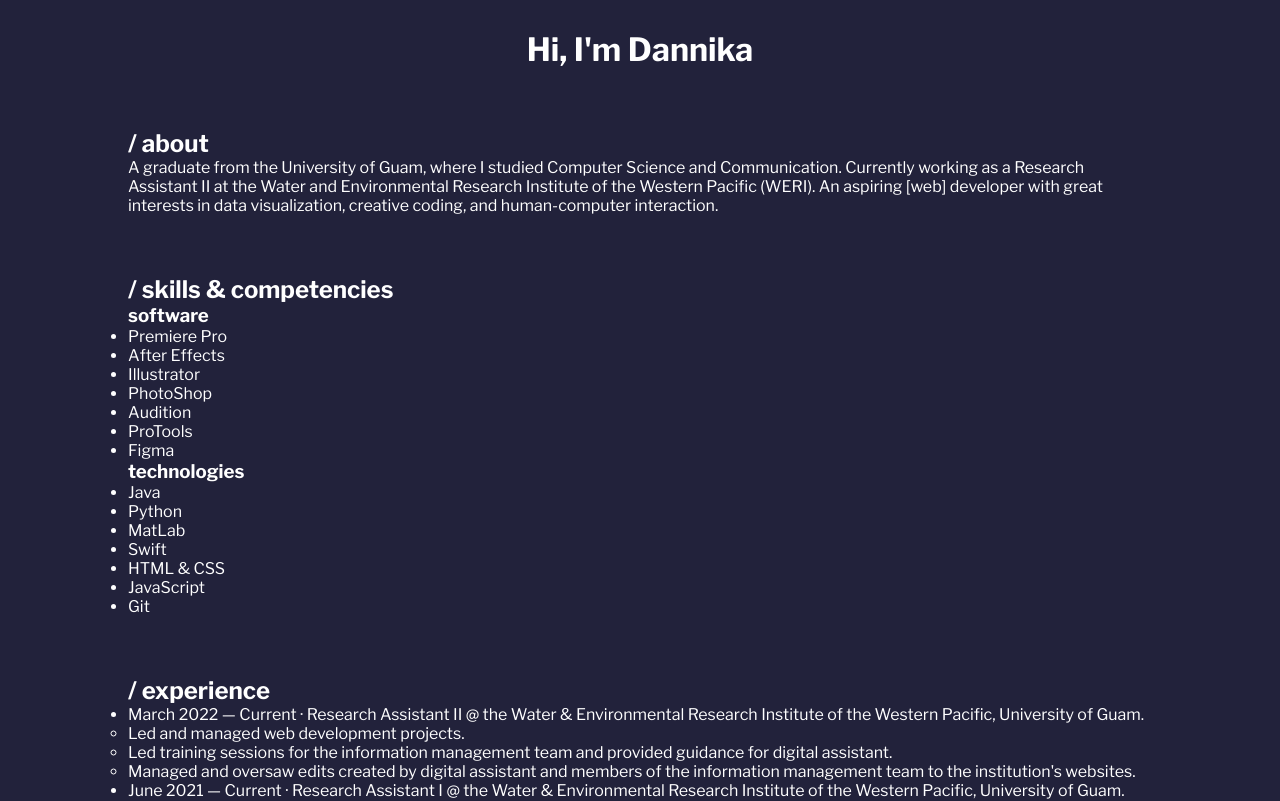
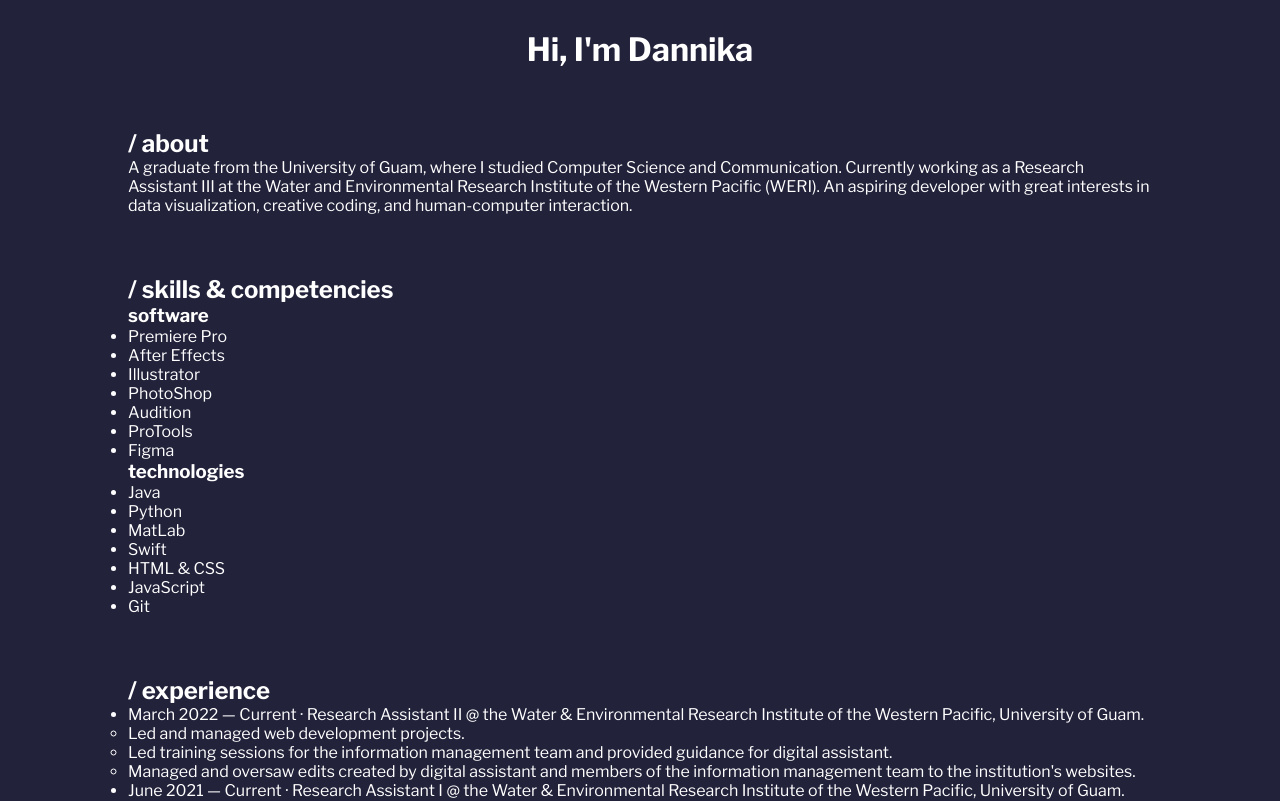
Before and after one commit to dannikate/dannikate.github.io, a React (Create React App) app: page / in a window 1280 px wide. Shown: the top 801 px of the page. Built offline with nearby package versions, Linux system fonts and the light colour scheme.

Commit message:
updated about

```diff
--- a/src/components/About.js
+++ b/src/components/About.js
@@ -4,7 +4,7 @@ export default function About() {
     return (
         <div className="about">
             <h2>/ about</h2>
-                <p>A graduate from the University of Guam, where I studied Computer Science and Communication. Currently working as a Research Assistant II at the Water and Environmental Research Institute of the Western Pacific (WERI). An aspiring [web] developer with great interests in data visualization, creative coding, and human-computer interaction.
+                <p>A graduate from the University of Guam, where I studied Computer Science and Communication. Currently working as a Research Assistant III at the Water and Environmental Research Institute of the Western Pacific (WERI). An aspiring developer with great interests in data visualization, creative coding, and human-computer interaction.
                 </p>
         </div>
     )
```
